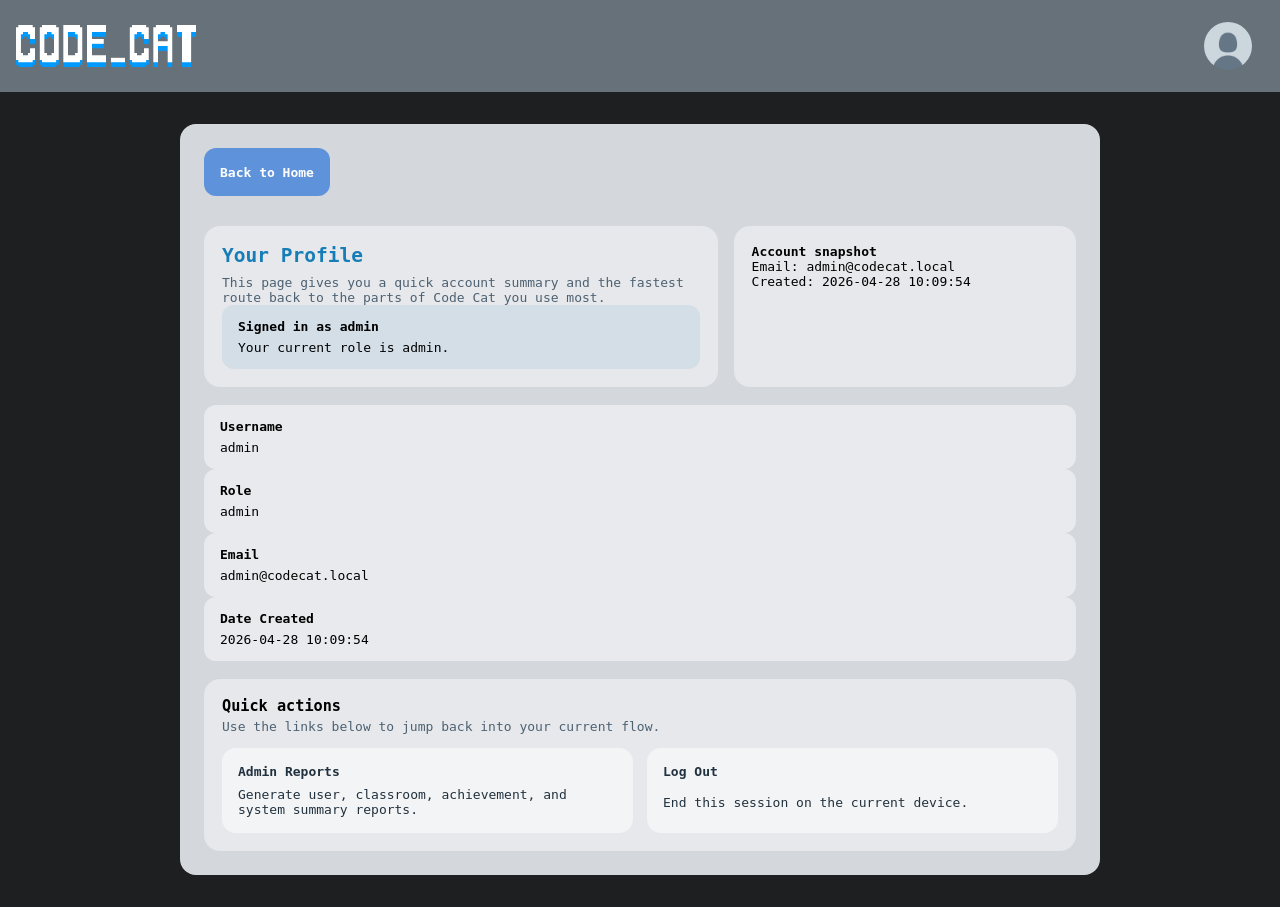
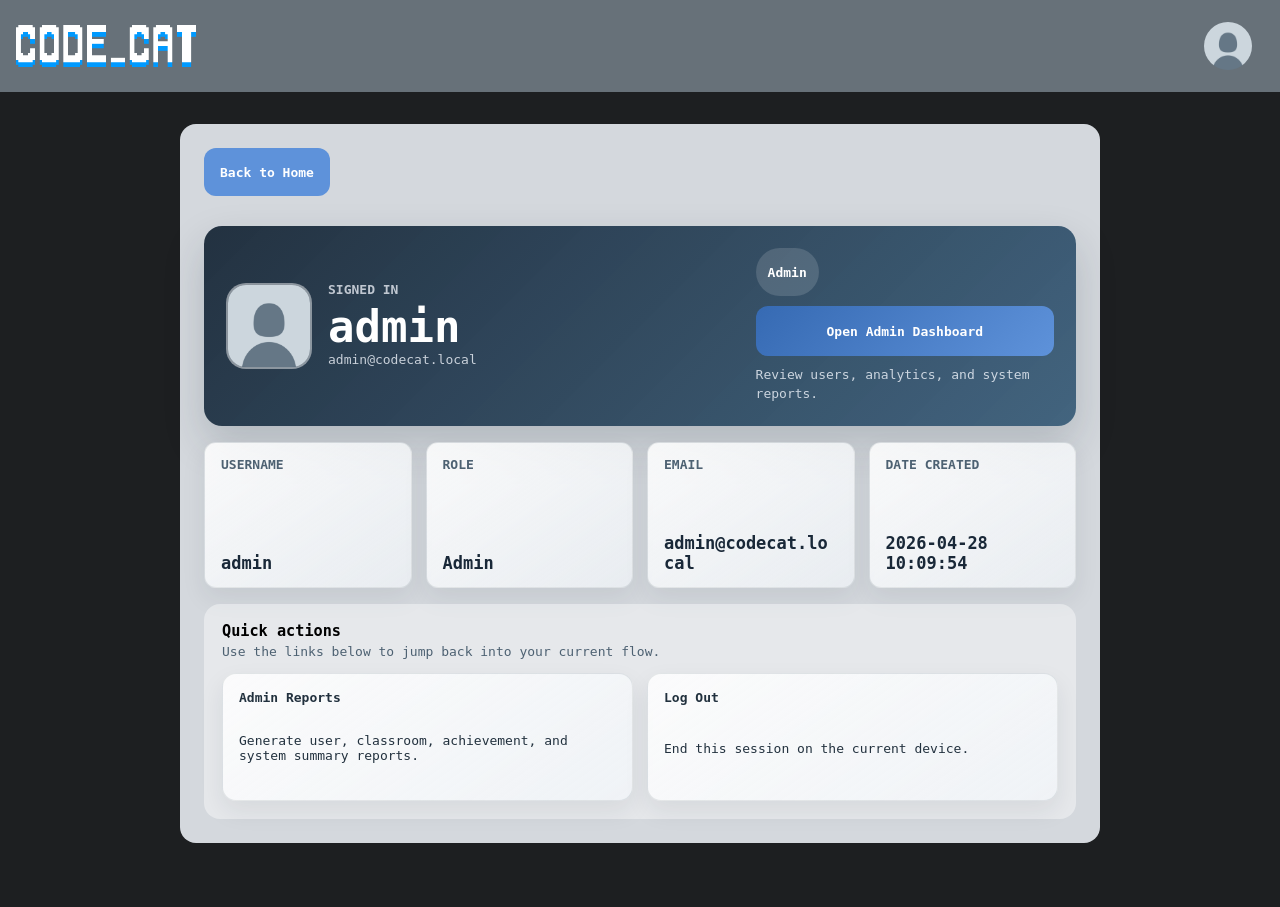
Before and after one commit to Jeh7/Code-Cat, a PHP site: page /profile.php in a window 1280 px wide. After the commit the page ends 843 px from the top, so only its background shows below. Run offline with PHP 8.4, Linux system fonts and the light colour scheme; a user stored in the database is signed in.

Commit message:
profile dashboard improvement

```diff
--- a/profile.php
+++ b/profile.php
@@ -6,6 +6,28 @@ if (!isset($_SESSION['user'])) {
     header("Location: login.php");
     exit();
 }
+
+$role = (string)($_SESSION['role'] ?? 'na');
+$role_label = $role === 'na' ? 'No role assigned' : ucfirst($role);
+$primary_action = [
+    'href' => 'gameplay.php',
+    'label' => 'Continue Playing',
+    'description' => 'Open gameplay modes and choose what to play next.',
+];
+
+if ($role === 'teacher') {
+    $primary_action = [
+        'href' => 'teacher_levels.php',
+        'label' => 'Open Teacher Dashboard',
+        'description' => 'Manage classrooms, levels, and student progress.',
+    ];
+} elseif ($role === 'admin') {
+    $primary_action = [
+        'href' => 'reports.php',
+        'label' => 'Open Admin Dashboard',
+        'description' => 'Review users, analytics, and system reports.',
+    ];
+}
 ?>
 
 <!DOCTYPE html>
@@ -13,7 +35,7 @@ if (!isset($_SESSION['user'])) {
 <head>
     <title>Profile</title>
     <meta name="viewport" content="width=device-width, initial-scale=1.0">
-    <link rel="stylesheet" href="style.css">
+    <link rel="stylesheet" href="style.css?v=profile-dashboard">
 </head>
 <body>
     <div class="tab">
@@ -56,27 +78,27 @@ if (!isset($_SESSION['user'])) {
             <div class="page_back_row is-tight">
                 <a class="secondary_button" href="index.php">Back to Home</a>
             </div>
-            <div class="profile_shell">
-                <div class="profile_summary">
-                    <div class="profile_intro_card">
-                        <h2>Your Profile</h2>
-                        <p class="form_intro">This page gives you a quick account summary and the fastest route back to the parts of Code Cat you use most.</p>
-                        <div class="callout">
-                            <strong>Signed in as <?= htmlspecialchars($_SESSION['user']) ?></strong>
-                            <span>Your current role is <?= htmlspecialchars($_SESSION['role']) ?>.</span>
+            <div class="profile_shell profile_dashboard">
+                <div class="profile_dashboard_hero">
+                    <div class="profile_identity">
+                        <img src="img\default-pfp.png" alt="" class="profile_dashboard_avatar">
+                        <div>
+                            <span class="profile_overline">Signed in</span>
+                            <h2><?= htmlspecialchars($_SESSION['user']) ?></h2>
+                            <p><?= htmlspecialchars((string)($_SESSION['email'] ?? '')) ?></p>
                         </div>
                     </div>
 
-                    <div class="profile_meta_card">
-                        <strong>Account snapshot</strong>
-                        <p>Email: <?= htmlspecialchars($_SESSION['email']) ?></p>
-                        <p>Created: <?= htmlspecialchars($_SESSION['reg_date']) ?></p>
+                    <div class="profile_hero_action">
+                        <span class="profile_role_badge"><?= htmlspecialchars($role_label) ?></span>
+                        <a class="primary_button" href="<?= htmlspecialchars($primary_action['href']) ?>"><?= htmlspecialchars($primary_action['label']) ?></a>
+                        <p><?= htmlspecialchars($primary_action['description']) ?></p>
                     </div>
                 </div>
 
                 <div class="profile_details">
                     <div class="profile_field"><strong>Username</strong><span><?= htmlspecialchars($_SESSION['user']) ?></span></div>
-                    <div class="profile_field"><strong>Role</strong><span><?= htmlspecialchars($_SESSION['role']) ?></span></div>
+                    <div class="profile_field"><strong>Role</strong><span><?= htmlspecialchars($role_label) ?></span></div>
                     <div class="profile_field"><strong>Email</strong><span><?= htmlspecialchars($_SESSION['email']) ?></span></div>
                     <div class="profile_field"><strong>Date Created</strong><span><?= htmlspecialchars($_SESSION['reg_date']) ?></span></div>
                 </div>
--- a/style.css
+++ b/style.css
@@ -847,6 +847,90 @@ iframe,
   gap: 18px;
 }
 
+.profile_dashboard {
+  gap: 16px;
+}
+
+.profile_dashboard_hero {
+  display: grid;
+  grid-template-columns: minmax(0, 1.2fr) minmax(240px, 0.7fr);
+  gap: 18px;
+  align-items: stretch;
+  padding: 22px;
+  border-radius: 18px;
+  background:
+    linear-gradient(135deg, rgba(28, 43, 58, 0.96), rgba(52, 88, 118, 0.9)),
+    linear-gradient(135deg, rgba(94, 146, 218, 0.22), rgba(63, 157, 111, 0.12));
+  color: #f5f8ff;
+  box-shadow: 0 18px 42px rgba(24, 37, 52, 0.18);
+  box-sizing: border-box;
+}
+
+.profile_identity {
+  min-width: 0;
+  display: flex;
+  gap: 16px;
+  align-items: center;
+}
+
+.profile_dashboard_avatar {
+  width: 82px;
+  height: 82px;
+  flex: 0 0 auto;
+  border-radius: 20px;
+  border: 2px solid rgba(255, 255, 255, 0.38);
+  background: rgba(255, 255, 255, 0.14);
+}
+
+.profile_identity h2,
+.profile_identity p,
+.profile_hero_action p {
+  margin: 0;
+}
+
+.profile_identity h2 {
+  color: #ffffff;
+  text-align: left;
+  font-size: clamp(28px, 4vw, 44px);
+  line-height: 1.08;
+  overflow-wrap: anywhere;
+}
+
+.profile_identity p,
+.profile_hero_action p {
+  color: rgba(245, 248, 255, 0.78);
+  line-height: 1.45;
+  overflow-wrap: anywhere;
+}
+
+.profile_overline {
+  display: block;
+  margin-bottom: 6px;
+  color: rgba(245, 248, 255, 0.74);
+  font-size: 13px;
+  font-weight: bold;
+  text-transform: uppercase;
+}
+
+.profile_hero_action {
+  display: grid;
+  gap: 10px;
+  align-content: center;
+  justify-items: stretch;
+}
+
+.profile_role_badge {
+  justify-self: start;
+  display: inline-flex;
+  align-items: center;
+  min-height: 34px;
+  padding: 7px 12px;
+  border-radius: 999px;
+  background: rgba(255, 255, 255, 0.14);
+  color: #ffffff;
+  font-weight: bold;
+}
+
 .profile_summary {
   grid-template-columns: minmax(0, 1.2fr) minmax(240px, 0.8fr);
   gap: 16px;
@@ -889,13 +973,43 @@ iframe,
   align-content: start;
 }
 
+.profile_details {
+  grid-template-columns: repeat(auto-fit, minmax(190px, 1fr));
+  gap: 14px;
+}
+
+.profile_dashboard .profile_field {
+  min-height: 116px;
+  align-content: space-between;
+  border: 1px solid rgba(34, 49, 62, 0.1);
+  background:
+    linear-gradient(145deg, rgba(255, 255, 255, 0.86), rgba(244, 248, 252, 0.64));
+  box-shadow: 0 10px 24px rgba(24, 37, 52, 0.08);
+}
+
+.profile_dashboard .profile_field strong {
+  color: #4d6172;
+  font-size: 13px;
+  text-transform: uppercase;
+}
+
+.profile_dashboard .profile_field span {
+  color: #192838;
+  font-size: 17px;
+  font-weight: bold;
+  overflow-wrap: anywhere;
+}
+
 .quick_action_grid {
   grid-template-columns: repeat(auto-fit, minmax(200px, 1fr));
   gap: 14px;
 }
 
 .quick_action_card {
-  background: rgba(255, 255, 255, 0.52);
+  min-height: 128px;
+  background:
+    linear-gradient(145deg, rgba(255, 255, 255, 0.84), rgba(244, 248, 252, 0.66));
+  border: 1px solid rgba(34, 49, 62, 0.1);
   border-radius: 14px;
   padding: 16px;
   color: var(--ink);
@@ -903,10 +1017,13 @@ iframe,
   display: grid;
   gap: 8px;
   box-sizing: border-box;
+  box-shadow: 0 10px 24px rgba(24, 37, 52, 0.08);
 }
 
 .quick_action_card:hover {
   transform: translateY(-2px);
+  border-color: rgba(94, 146, 218, 0.32);
+  box-shadow: 0 14px 30px rgba(24, 37, 52, 0.12);
 }
 
 .quick_action_card strong,
@@ -1840,6 +1957,7 @@ iframe,
   .classroom_play_shell,
   .auth_shell,
   .profile_summary,
+  .profile_dashboard_hero,
   .dashboard_hero {
     grid-template-columns: 1fr;
   }
@@ -1894,8 +2012,23 @@ iframe,
   }
 
   .login_box,
-  .auth_aside {
+  .auth_aside,
+  .user_profile {
     padding: 22px 18px;
+  }
+
+  .profile_dashboard_hero {
+    padding: 18px;
+  }
+
+  .profile_identity {
+    align-items: flex-start;
+  }
+
+  .profile_dashboard_avatar {
+    width: 64px;
+    height: 64px;
+    border-radius: 16px;
   }
 
   .gameplay_split,
```
Also changed, not shown: skills/ui-ux-designer/SKILL.md (+22 -17 lines).
